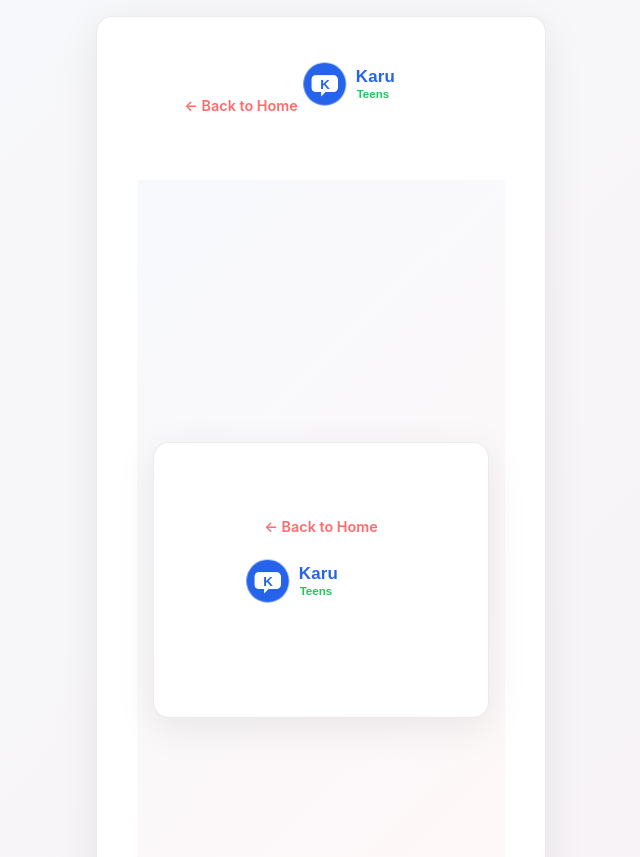
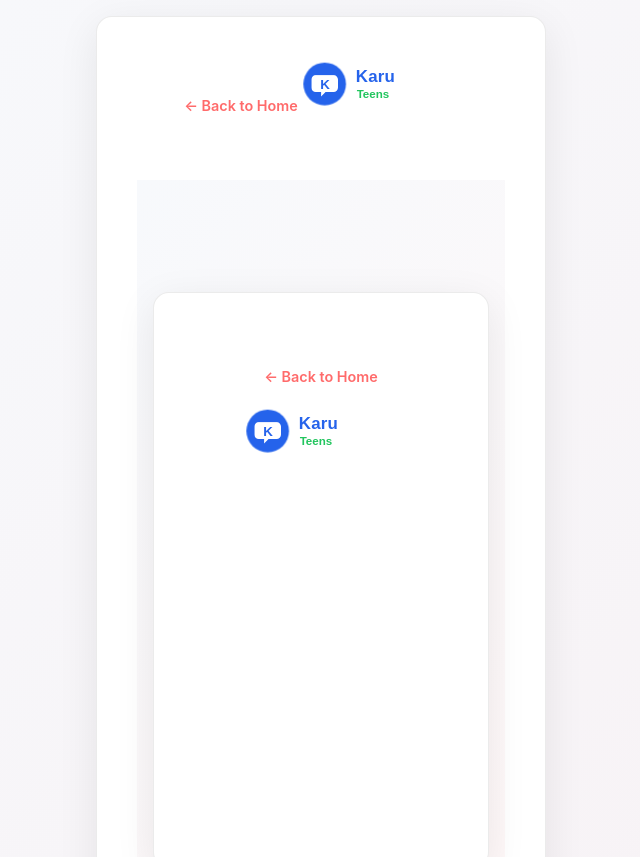
Before and after one commit to Proffindustries/KaruTeens1, a React (Vite) app: page /login in a window 1280 px wide. Shown: the top 857 px of the page, without its empty margins (319-959 px from the left). Built offline with nearby package versions, Linux system fonts and the light colour scheme; no server answers.

Commit message:
Fix auth form visibility - force visible styling

```diff
--- a/src/styles/Auth.css
+++ b/src/styles/Auth.css
@@ -3,8 +3,9 @@
     display: flex;
     align-items: center;
     justify-content: center;
-    background: linear-gradient(135deg, rgb(var(--background)) 0%, rgba(var(--primary), 0.05) 100%);
+    background: linear-gradient(135deg, rgb(247, 249, 252) 0%, rgba(255, 107, 107, 0.05) 100%);
     padding: 1rem;
+    overflow: visible;
 }
 
 .auth-card {
@@ -15,11 +16,15 @@
     border-radius: var(--radius-lg);
     box-shadow: 0 10px 40px rgba(0, 0, 0, 0.08);
     border: 1px solid rgba(0, 0, 0, 0.08);
+    overflow: visible;
 }
 
 .auth-header {
     text-align: center;
     margin-bottom: 2rem;
+    overflow: visible;
+    position: relative;
+    z-index: 1;
 }
 
 .auth-logo {
@@ -157,5 +162,11 @@
 }
 
 .back-link:hover {
-    color: rgb(var(--text-main));
+    color: rgb(45, 52, 54);
 }
+
+.auth-body {
+    position: relative;
+    z-index: 1;
+    min-height: 300px;
+}
```
